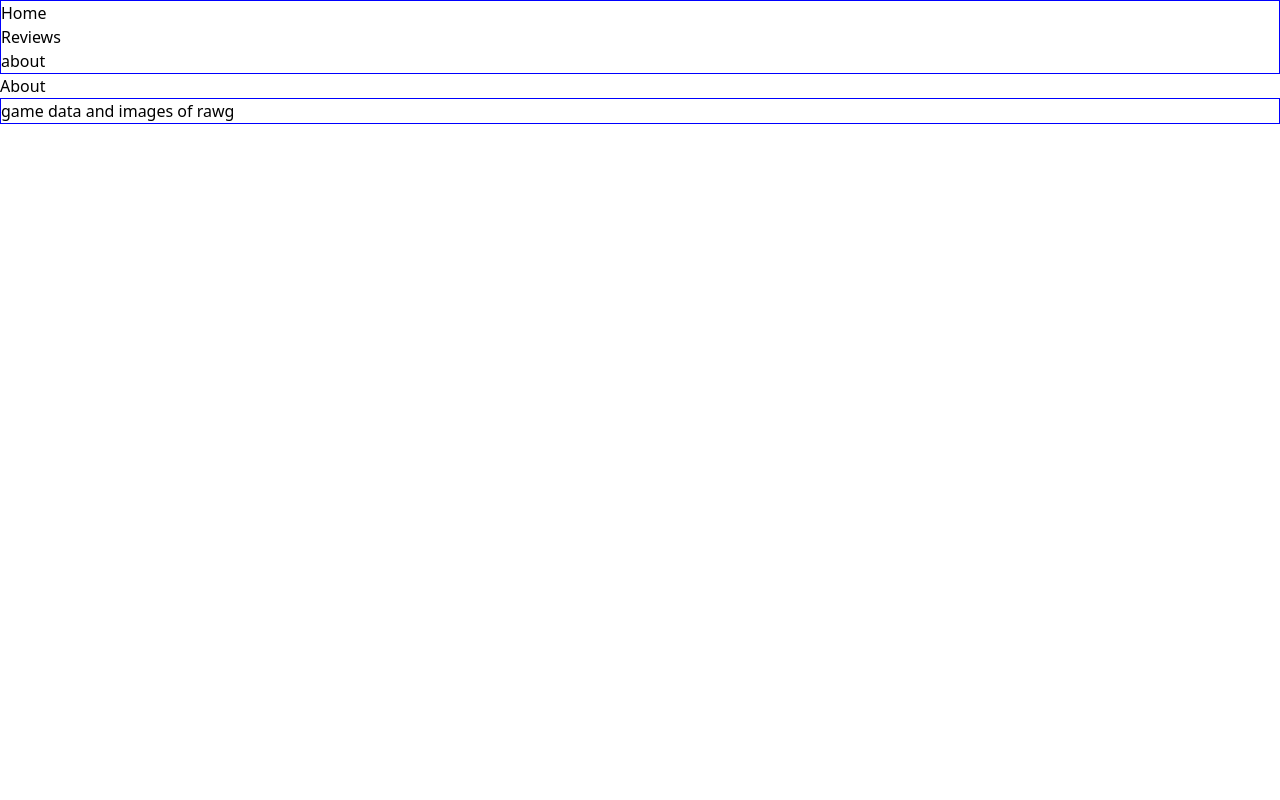
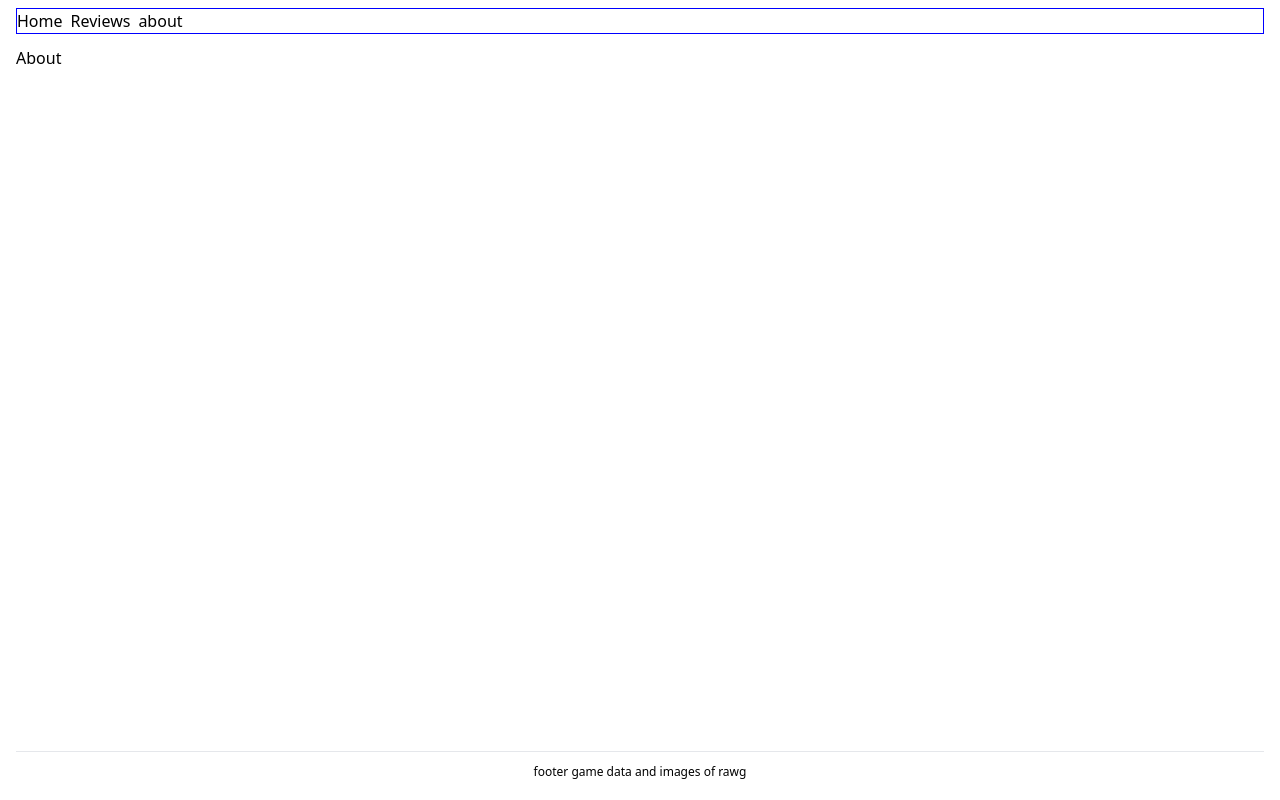
Before and after one commit to bartjsz/nextjsbyexample, a Next.js app: page /about in a window 1280 px wide. Built offline with nearby package versions, Linux system fonts and the light colour scheme.

Commit message:
tailwind

```diff
--- a/app/layout.tsx
+++ b/app/layout.tsx
@@ -9,10 +9,10 @@
 export default function RootLayout({ children }: LayoutProps) {
   return (
     <html lang="en">
-      <body>
+      <body className="flex flex-col px-4 py-2 min-h-screen">
         <header style={{ border: "solid blue 1px" }}>
           <nav>
-            <ul>
+            <ul className="flex gap-2">
               <li>
                 <Link href="/">Home</Link>
               </li>
@@ -27,9 +27,9 @@
             </ul>
           </nav>
         </header>
-        <main>{children}</main>
-        <footer style={{ border: "solid blue 1px" }}>
-          game data and images of{" "}
+        <main className="grow py-3">{children}</main>
+        <footer className="border-t py-3 text-center text-xs">
+          footer game data and images of{" "}
           <a href="https://rawg.io" target="_blank">
             rawg
           </a>
--- a/tailwind.config.js
+++ b/tailwind.config.js
@@ -1,6 +1,13 @@
 /** @type {import('tailwindcss').Config} */
 module.exports = {
-  content: [["./app/**/*.{jsx,tsx}", "./components/**/*.{jsx,tsx}"]],
+  content: [
+    "./app/**/*.{js,ts,jsx,tsx,mdx}", // Note the addition of the `app` directory.
+    "./pages/**/*.{js,ts,jsx,tsx,mdx}",
+    "./components/**/*.{js,ts,jsx,tsx,mdx}",
+
+    // Or if using `src` directory:
+    "./src/**/*.{js,ts,jsx,tsx,mdx}",
+  ],
   theme: {
     extend: {},
   },
```
Also changed, not shown: 1 other file (tests, documents, lock files or other folders).
